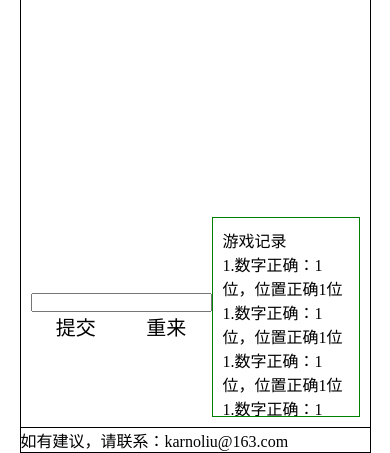
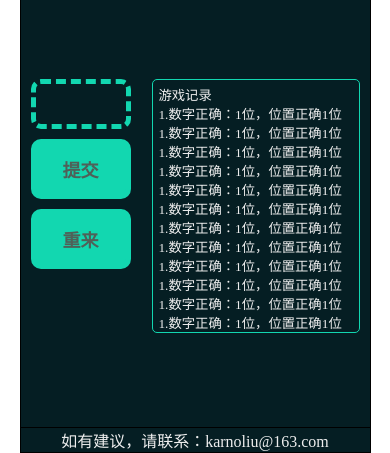
Before and after one commit to karnoliu25/-guessNumber, a plain HTML site: page index.html in a window 390 px wide. Shown: the part 391-844 px from the top of the page. Drawn offline with Linux system fonts and the light colour scheme.

Commit message:
优化样式

```diff
--- a/index.html
+++ b/index.html
@@ -12,8 +12,8 @@
       <!-- 主页面 -->
       <div class="main-content">
         <div class="top">
-          <button class="button">规则</button>
-          <button class="button">记录</button>
+          <button class="top-button">规则</button>
+          <button class="top-button">记录</button>
         </div>
         <div class="middle">
           <p>珠玑妙算</p>
@@ -21,7 +21,7 @@
         </div>
         <div class="bottom">
           <div class="user-input">
-            <input type="text" />
+            <input class="user-input-area" type="text" />
             <div class="user-button-area">
               <button class="user-button commit">提交</button>
               <button class="user-button reset">重来</button>
@@ -39,6 +39,12 @@
               <li>1.数字正确：<span>1</span>位，位置正确<span>1</span>位</li>
               <li>1.数字正确：<span>1</span>位，位置正确<span>1</span>位</li>
               <li>1.数字正确：<span>1</span>位，位置正确<span>1</span>位</li>
+              <li>1.数字正确：<span>1</span>位，位置正确<span>1</span>位</li>
+              <li>1.数字正确：<span>1</span>位，位置正确<span>1</span>位</li>
+              <li>1.数字正确：<span>1</span>位，位置正确<span>1</span>位</li>
+              <li>1.数字正确：<span>1</span>位，位置正确<span>1</span>位</li>
+              <li>1.数字正确：<span>1</span>位，位置正确<span>1</span>位</li>
+              <li>1.数字正确：<span>1</span>位，位置正确<span>1</span>位</li>
               <li>
                 成功 <span>2024-12-14</span> 使用 <span>9</span>次机会 用时<span
                   >00:09:36</span
@@ -47,8 +53,8 @@
             </ul>
           </div>
         </div>
-        <!-- 作者信息 -->
       </div>
+      <!-- 作者信息 -->
       <div class="author-info">如有建议，请联系：karnoliu@163.com</div>
       <!-- 规则 -->
       <div class="rule"></div>
--- a/reset.css
+++ b/reset.css
@@ -8,10 +8,21 @@ ul {
 }
 
 button {
-  border: none;
-  background-color: #fff;
-  font-size: 20px;
+  border: 5px solid #12d7b0;
+  border-radius: 10px;
+  background-color: #12d7b0;
+  font-size: 25px;
+  font-weight: 700;
   cursor: pointer;
+  padding: 10px;
+}
+
+input {
+  height: 100px;
+  width: 200px;
+  background-color: #051e23;
+  border: 5px dashed #12d7b0;
+  border-radius: 10px;
 }
 
 /* input {
--- a/style.css
+++ b/style.css
@@ -6,6 +6,8 @@
   border: 1px solid black;
   display: flex;
   flex-direction: column;
+  background-color: #051e23;
+  color: #eeeeee;
 }
 /* 主要界面 */
 .main-content {
@@ -20,6 +22,15 @@
   display: flex;
   justify-content: space-between;
 }
+.main-content .top .top-button {
+  margin: 20px;
+  color: #4f6058;
+}
+.main-content .top .top-button:hover,
+.main-content .bottom .user-input .user-button:hover {
+  background-color: #eeeeee;
+  color: #051e23;
+}
 .main-content .middle {
   display: flex;
   flex-grow: 1;
@@ -27,20 +38,21 @@
   justify-content: center;
 }
 .main-content .middle p {
-  font-size: 50px;
+  font-size: 80px;
   font-weight: 800;
 }
 .main-content .middle .result {
   margin-top: 15px;
-  font-size: 30px;
+  font-size: 50px;
   font-weight: 700;
   text-align: center;
-  border: 2px solid red;
+  border: 5px solid rgb(0, 141, 108);
   border-radius: 10px;
   padding: 10px;
 }
 .main-content .bottom {
   margin-top: 30px;
+  height: 40vh;
   width: 100%;
   display: flex;
   justify-content: space-around;
@@ -49,19 +61,75 @@
 .main-content .bottom .user-input {
   display: flex;
   flex-direction: column;
-  align-self: center;
+  align-self: top;
+}
+.main-content .bottom .user-input .user-input-area {
+  margin-bottom: 10vh;
+  color: #eeeeee;
+  font-size: 40px;
+  padding: 10px;
+  text-align: center;
 }
 .main-content .bottom .user-input .user-button-area {
   display: flex;
   justify-content: space-around;
 }
+.main-content .bottom .user-input .user-button-area .user-button {
+  color: #4f6058;
+}
 .main-content .bottom .record {
-  border: 1px solid green;
+  border: 1px solid #12d7b0;
+  border-radius: 5px;
   padding: 10px;
-  height: 200px;
-  overflow-y: scroll;
+  height: 30vh;
+  overflow-y: auto;
+  scrollbar-width: none;
 }
 .author-info {
   width: 100%;
   border-top: 1px solid black;
+  text-align: center;
 }
+
+@media screen and (max-width: 600px) {
+  .main-content .bottom .user-input {
+    display: flex;
+    flex-direction: column;
+    align-self: top;
+    width: 40vw;
+  }
+  .main-content .bottom .user-input .user-input-area {
+    height: 50px;
+    width: 100px;
+    margin-bottom: 10px;
+    color: #eeeeee;
+    font-size: 30px;
+    padding: 5px;
+    text-align: center;
+  }
+  .main-content .bottom .user-input .user-button-area {
+    display: flex;
+    flex-direction: column;
+  }
+  .main-content .bottom .user-input .user-button-area .user-button {
+    height: 60px;
+    width: 100px;
+    font-size: 18px;
+    color: #4f6058;
+    margin-bottom: 10px;
+  }
+  .main-content .bottom .record {
+    border: 1px solid #12d7b0;
+    border-radius: 5px;
+    padding: 5px;
+    height: 30vh;
+    overflow-y: auto;
+    scrollbar-width: none;
+    font-size: smaller;
+  }
+  .author-info {
+    width: 100%;
+    border-top: 1px solid black;
+    text-align: center;
+  }
+}
```
